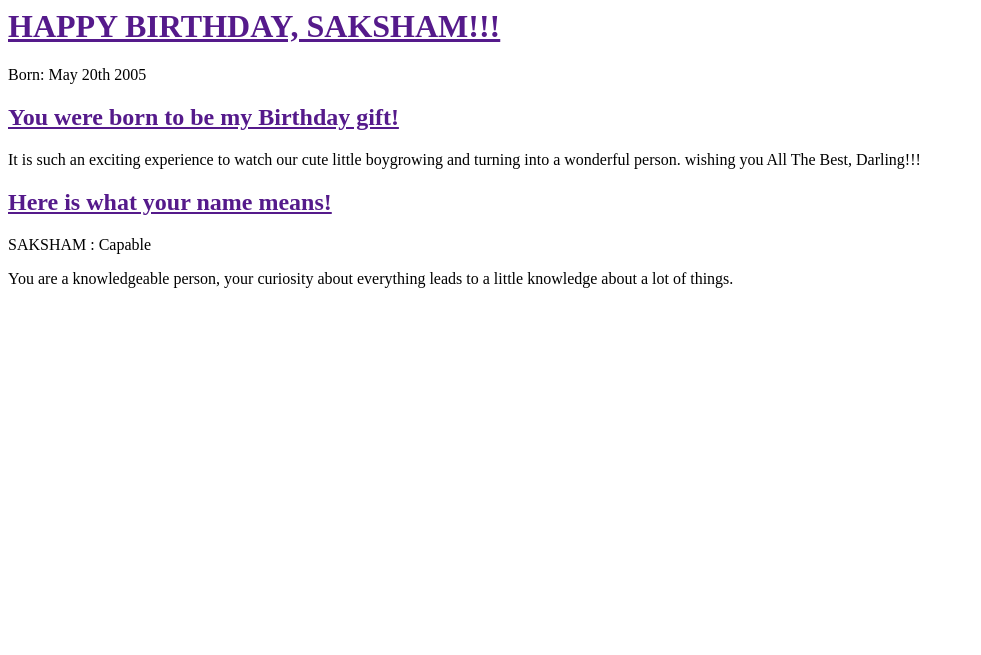
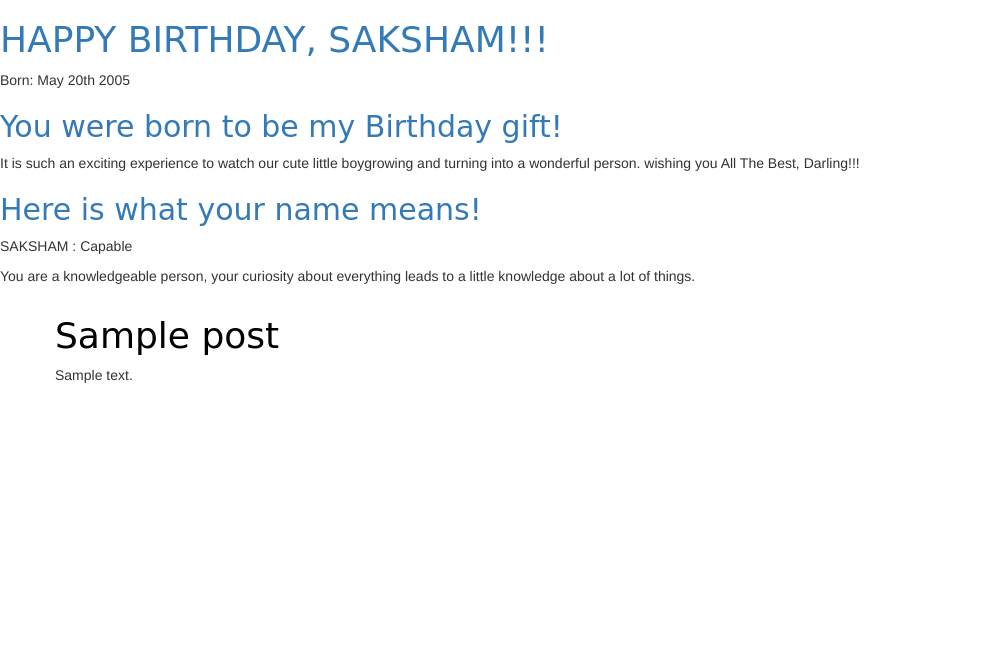
Before and after one commit to Geetanjali-S/AppleOfMyEye, a Django app: template blog/templates/blog/post_list.html in a window 1280 px wide. Shown: the top 655 px of the page, without its empty margins (0-981 px from the left). Run offline with Django 3.2, Linux system fonts and the light colour scheme; the template is opened without the code that fills it: values that come from a table or form of the project are taken from there, others are empty; tables that the repository leaves empty hold one stand-in row (values such as "Sample post"); some libraries are stand-ins or nearby versions.

Commit message:
Css Added

```diff
--- /dev/null
+++ b/blog/static/css/blog.css
@@ -0,0 +1,46 @@
+.page-header {
+    background-color: #ff9400;
+    margin-top: 0;
+    padding: 20px 20px 20px 40px;
+}
+
+.page-header h1, .page-header h1 a, .page-header h1 a:visited, .page-header h1 a:active {
+    color: #ffffff;
+    font-size: 36pt;
+    text-decoration: none;
+}
+
+.content {
+    margin-left: 40px;
+}
+
+h1, h2, h3, h4 {
+    font-family: 'Lobster', cursive;
+}
+
+.date {
+    color: #828282;
+}
+
+.save {
+    float: right;
+}
+
+.post-form textarea, .post-form input {
+    width: 100%;
+}
+
+.top-menu, .top-menu:hover, .top-menu:visited {
+    color: #ffffff;
+    float: right;
+    font-size: 26pt;
+    margin-right: 20px;
+}
+
+.post {
+    margin-bottom: 70px;
+}
+
+.post h1 a, .post h1 a:visited {
+    color: #000000;
+}
--- a/blog/templates/blog/post_list.html
+++ b/blog/templates/blog/post_list.html
@@ -1,10 +1,16 @@
+{% load staticfiles %}
 <html>
     <head>
+        <link rel="stylesheet" href="//maxcdn.bootstrapcdn.com/bootstrap/3.2.0/css/bootstrap.min.css">
+        <link rel="stylesheet" href="//maxcdn.bootstrapcdn.com/bootstrap/3.2.0/css/bootstrap-theme.min.css">
+        <link rel="stylesheet" href="{% static 'css/blog.css' %}">
         <title>Apple of my Eye</title>
     </head>
     <body>
+
         <div>
             <h1><a href="">HAPPY BIRTHDAY, SAKSHAM!!!</a></h1>
+
         </div>
 
         <div>
@@ -18,5 +24,18 @@
             <p>SAKSHAM : Capable</p>
             <p>You are a knowledgeable person, your curiosity about everything leads to a little knowledge about a lot of things.</p>
         </div>
+        <div class="content container">
+    <div class="row">
+        <div class="col-md-8">
+            {% for post in posts %}
+                <div class="post">
+
+                    <h1><a href="">{{ post.title }}</a></h1>
+                    <p>{{ post.text|linebreaksbr }}</p>
+                </div>
+            {% endfor %}
+        </div>
+    </div>
+</div>
     </body>
 </html>
--- a/blog/views.py
+++ b/blog/views.py
@@ -1,5 +1,7 @@
 from django.shortcuts import render
+from django.utils import timezone
+from .models import Post
 
-# Create your views here.
 def post_list(request):
-    return render(request, 'blog/post_list.html', {})
+    posts = Post.objects.filter(published_date__lte=timezone.now()).order_by('published_date')
+    return render(request, 'blog/post_list.html', {'posts': posts})
```
